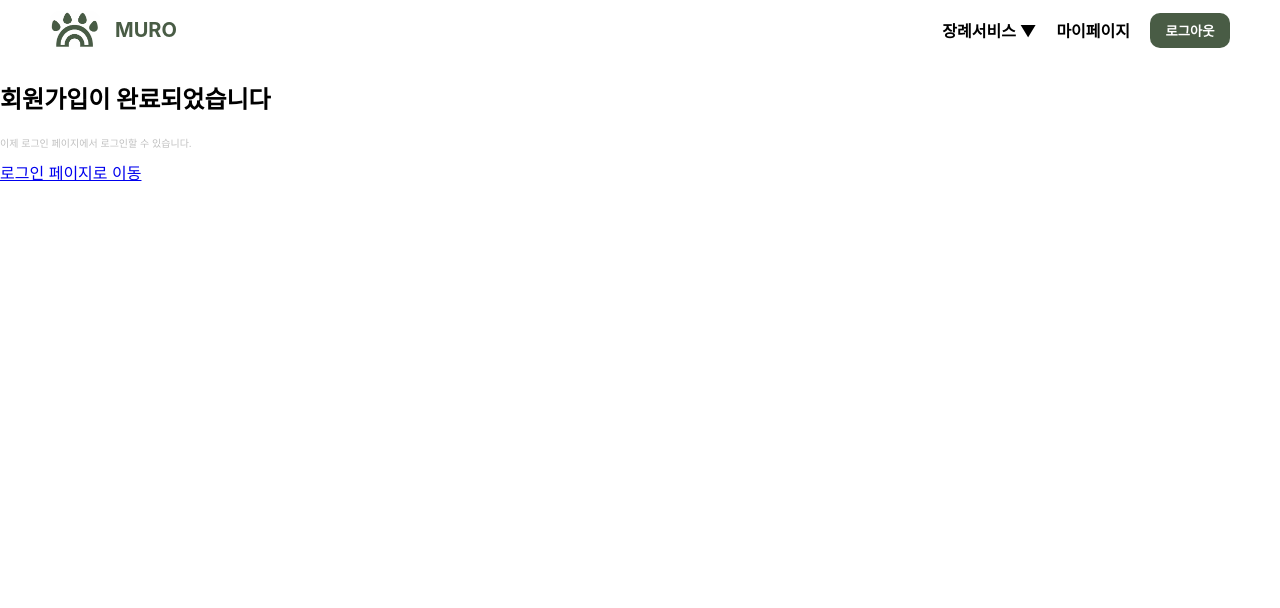
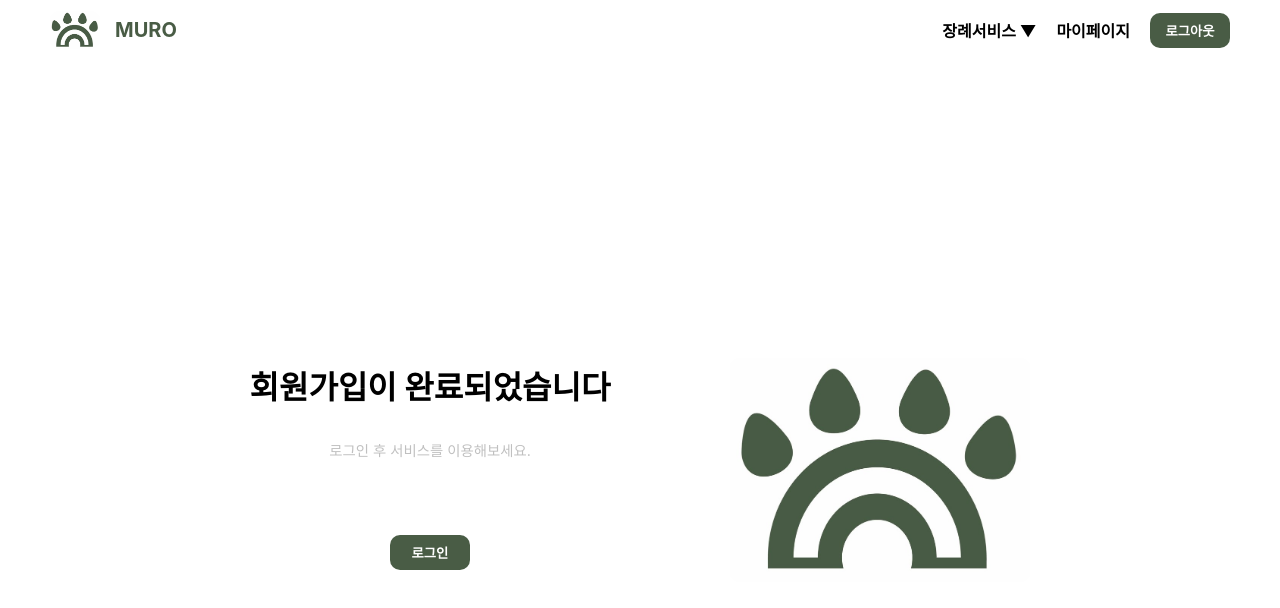
Before and after one commit to 23Software5/FrontEnd, a React (Create React App) app: page /signup-success in a window 1280 px wide. Shown: the top 608 px of the page. Built offline with nearby package versions, Linux system fonts and the light colour scheme.

Commit message:
[1124] SignupSuccess 완료

```diff
--- a/src/components/SignupSuccessPage.js
+++ b/src/components/SignupSuccessPage.js
@@ -1,12 +1,21 @@
 import React from "react";
 import { Link } from "react-router-dom";
+import LogoImage from "../assets/logo.jpg";
+import "../styles/SignupSuccessPage.css";
 
 const SignupSuccessPage = () => {
   return (
-    <div>
-      <h2>회원가입이 완료되었습니다</h2>
-      <p>이제 로그인 페이지에서 로그인할 수 있습니다.</p>
-      <Link to="/">로그인 페이지로 이동</Link>
+    <div className="SignupSuccess-container">
+      <div className="SignupSuccess-content">
+        <h1>회원가입이 완료되었습니다</h1>
+        <p>로그인 후 서비스를 이용해보세요.</p>
+        <Link to="/">
+          <button className="SignupSuccess-btn">로그인</button>
+        </Link>
+      </div>
+      <div className="logo-container">
+        <img src={LogoImage} alt="Logo" />
+      </div>
     </div>
   );
 };
--- /dev/null
+++ b/src/styles/SignupSuccessPage.css
@@ -0,0 +1,43 @@
+.SignupSuccess-container {
+  display: flex;
+  flex-direction: row;
+  align-items: center;
+  justify-content: center;
+  height: 100vh;
+}
+
+.logo-container {
+  display: flex;
+  justify-content: flex-end;
+  margin-top: 20px;
+  margin-left: 20px;
+}
+
+.logo-container img {
+  width: 300px;
+  height: auto;
+}
+
+.SignupSuccess-content {
+  display: flex;
+  flex-direction: column;
+  align-items: center;
+  padding-right: 100px;
+}
+
+.SignupSuccess-content p {
+  font-size: 0.9em;
+  padding-bottom: 50px;
+}
+
+.SignupSuccess-btn {
+  font-weight: bold;
+  color: white;
+  background-color: #495c45;
+  border-radius: 10px;
+  width: 80px;
+  height: 35px;
+  border: none;
+  margin-top: 10px;
+  margin-bottom: 10px;
+}
```
